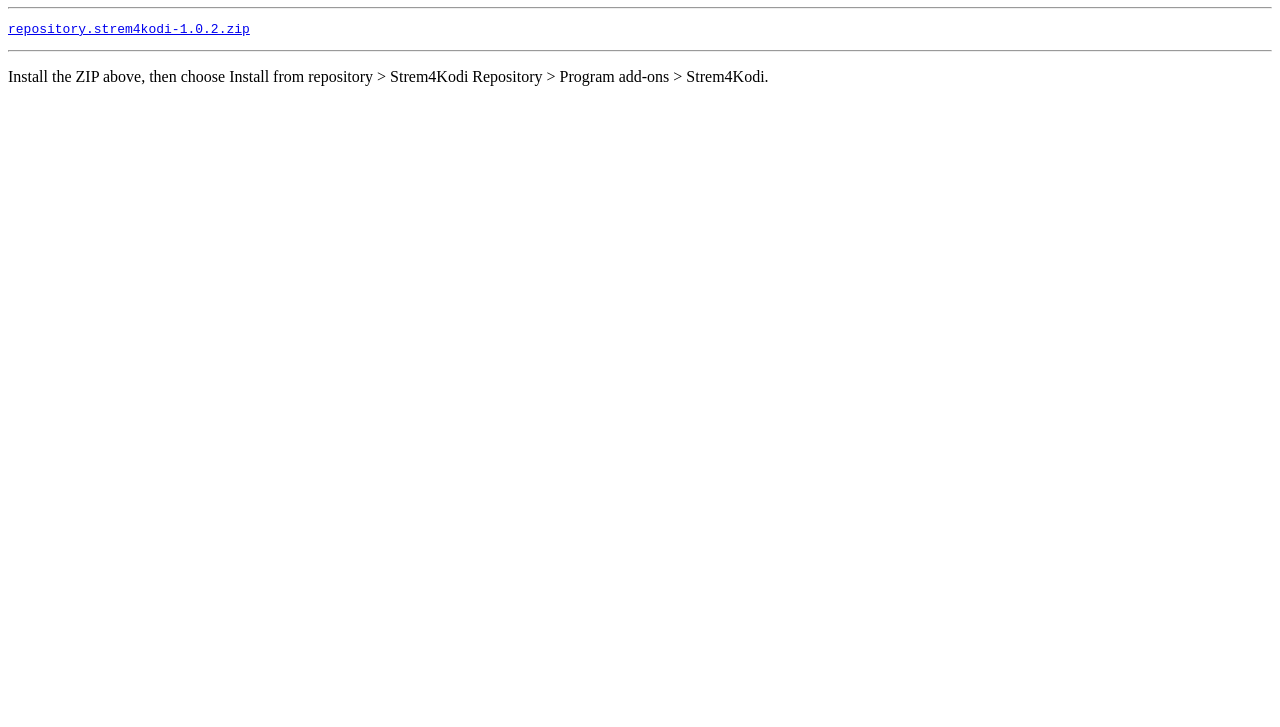
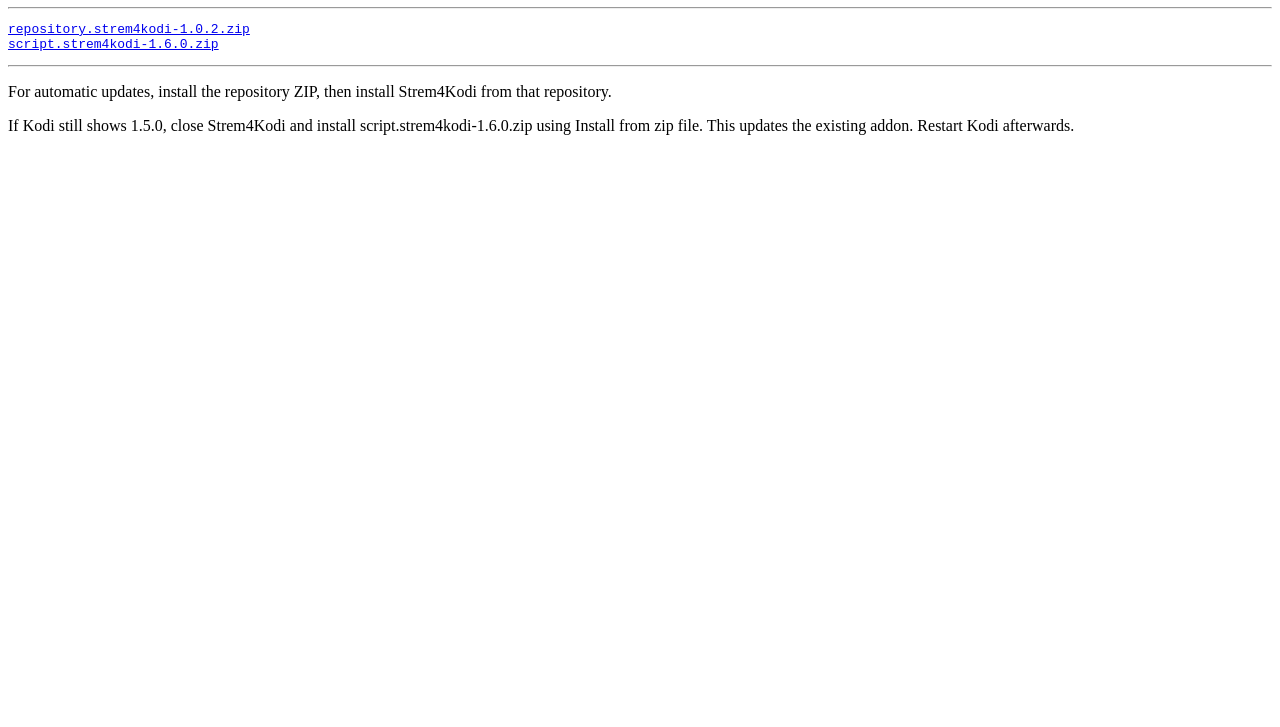
Before and after one commit to daanvb/strem4kodi-repository, a plain HTML site: page index.html in a window 1280 px wide. Shown: the part 73-800 px from the top of the page. Drawn offline with Linux system fonts and the light colour scheme.

Commit message:
Expose direct Strem4Kodi 1.6.0 update in Kodi file source

```diff
--- a/index.html
+++ b/index.html
@@ -1,7 +1,9 @@
 <!DOCTYPE html>
-<html><head><title>Index of /strem4kodi-repository/</title></head><body>
-<h1>Index of /strem4kodi-repository/</h1><hr><pre>
+<html><head><title>Strem4Kodi downloads</title></head><body>
+<h1>Strem4Kodi downloads</h1><hr><pre>
 <a href="repository.strem4kodi-1.0.2.zip">repository.strem4kodi-1.0.2.zip</a>
+<a href="script.strem4kodi-1.6.0.zip">script.strem4kodi-1.6.0.zip</a>
 </pre><hr>
-<p>Install the ZIP above, then choose Install from repository &gt; Strem4Kodi Repository &gt; Program add-ons &gt; Strem4Kodi.</p>
+<p>For automatic updates, install the repository ZIP, then install Strem4Kodi from that repository.</p>
+<p>If Kodi still shows 1.5.0, close Strem4Kodi and install script.strem4kodi-1.6.0.zip using Install from zip file. This updates the existing addon. Restart Kodi afterwards.</p>
 </body></html>
```
Also changed, not shown: 1 other file.
